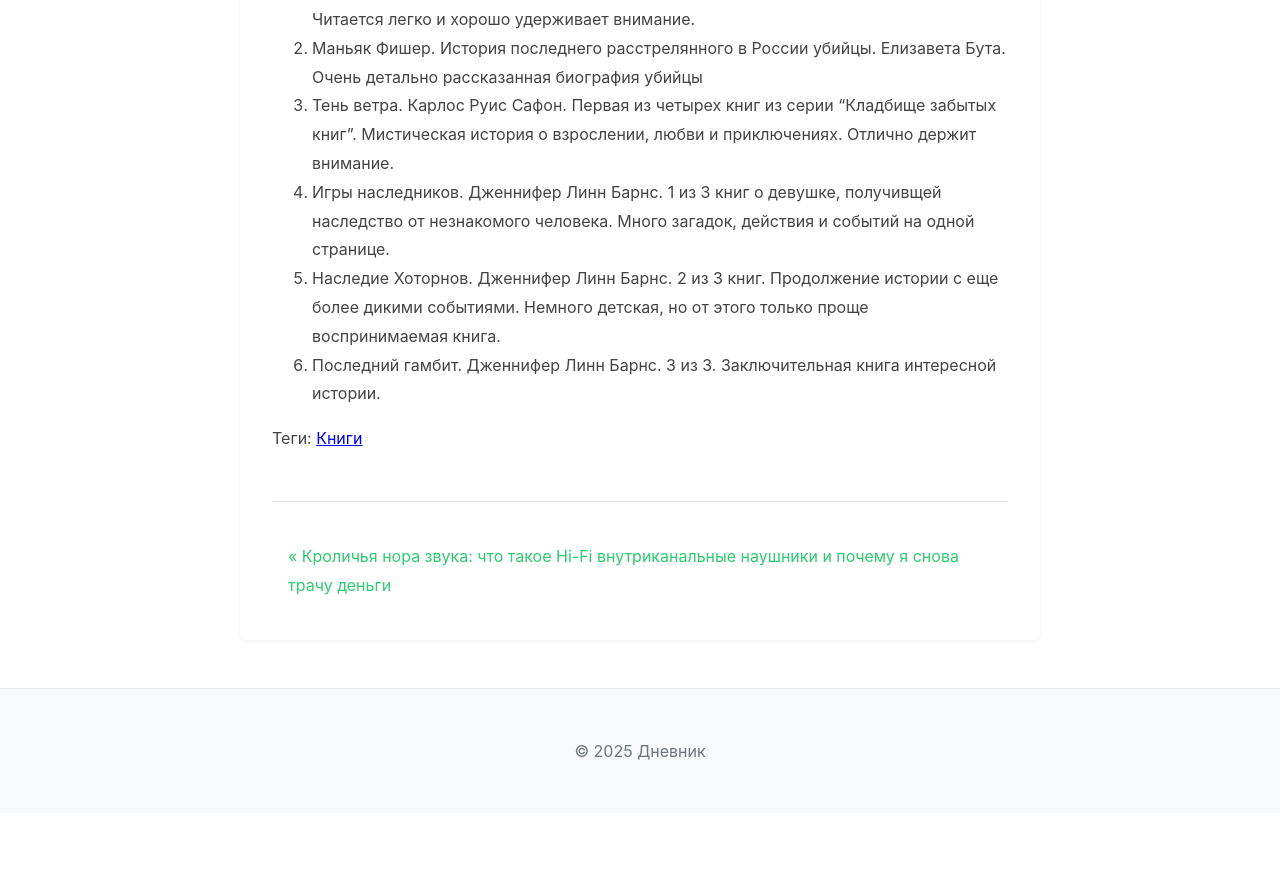
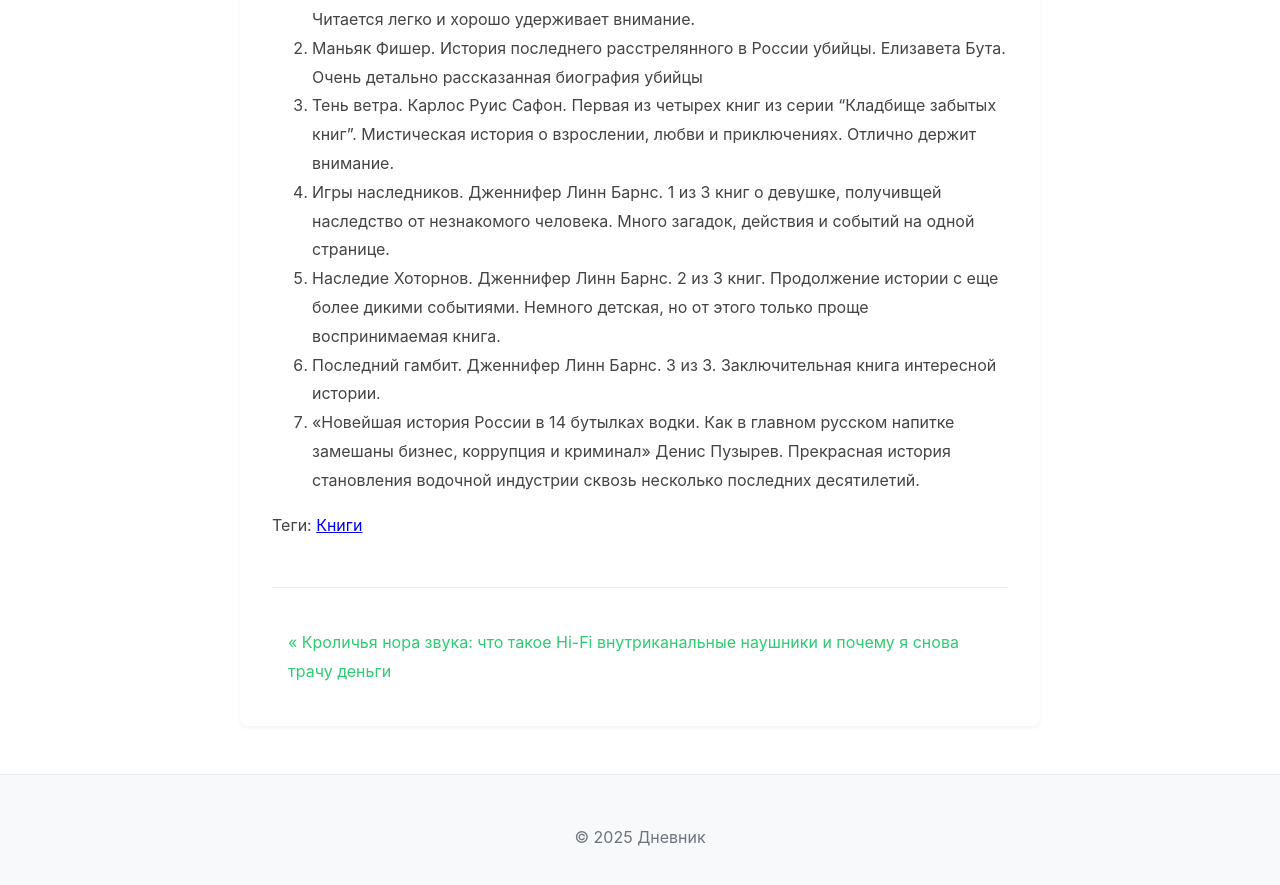
Before and after one commit to Xtoman/xtoman.github.io, a Jekyll site: the page built from _posts/2025-09-18-what_i_read_in_2025.md, in a window 1280 px wide and 900 px high, scrolled down 616 px. Shown: the top 885 px of the window. Built offline with Jekyll 4.4.1, drawn with Linux system fonts in a browser that asks for light colours; before the commit the page ends 1429 px from its top, so only the background shows below that.

Commit message:
Update 2025-09-18-what_i_read_in_2025.md

```diff
--- a/_posts/2025-09-18-what_i_read_in_2025.md
+++ b/_posts/2025-09-18-what_i_read_in_2025.md
@@ -17,3 +17,4 @@ tags: [Книги]
 4. Игры наследников. Дженнифер Линн Барнс. 1 из 3 книг о девушке, получивщей наследство от незнакомого человека. Много загадок, действия и событий на одной странице.
 5. Наследие Хоторнов. Дженнифер Линн Барнс. 2 из 3 книг. Продолжение истории с еще более дикими событиями. Немного детская, но от этого только проще воспринимаемая книга.
 6. Последний гамбит. Дженнифер Линн Барнс. 3 из 3. Заключительная книга интересной истории.
+7. «Новейшая история России в 14 бутылках водки. Как в главном русском напитке замешаны бизнес, коррупция и криминал» Денис Пузырев. Прекрасная история становления водочной индустрии сквозь несколько последних десятилетий.
```
